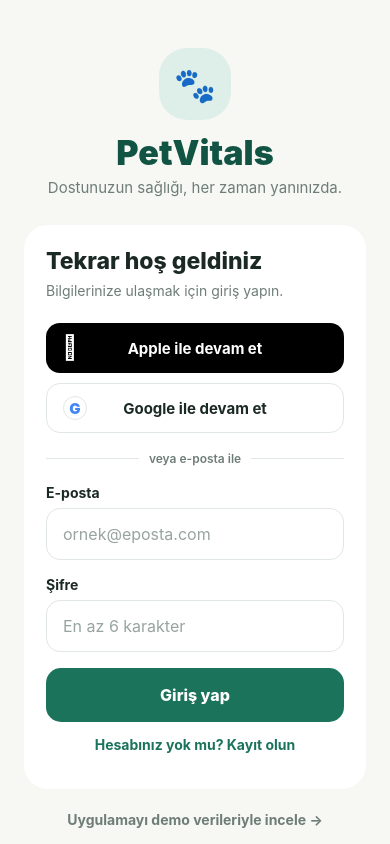
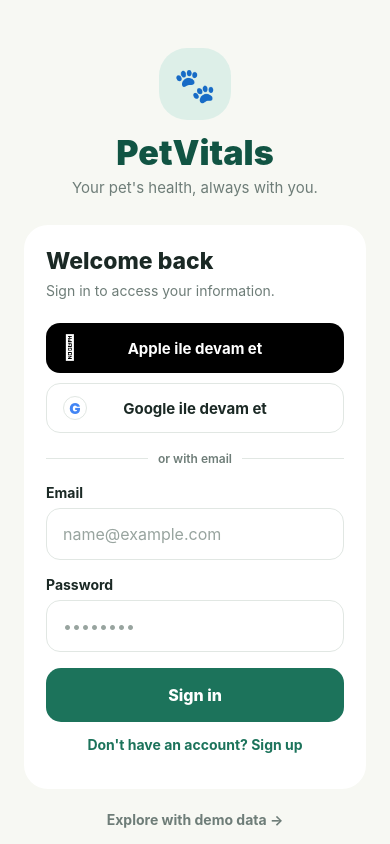
Before and after one commit to tarikokbinoglu17/PetVitals, a React Native app: screen / in a window 390 px wide. Built offline with nearby package versions, Linux system fonts and the light colour scheme; no server answers; what expo-notifications, expo-web-browser would draw is missing.

Commit message:
Localize authentication screen

```diff
--- a/src/screens/AuthScreen.tsx
+++ b/src/screens/AuthScreen.tsx
@@ -1,78 +1,53 @@
 import React, { useState } from 'react';
 import { Alert, KeyboardAvoidingView, Platform, ScrollView, StyleSheet, Text, Pressable, View } from 'react-native';
 import { useAuth } from '../context/AuthContext';
+import { usePreferences } from '../context/PreferencesContext';
 import { FormField } from '../components/FormField';
 import { PrimaryButton } from '../components/PrimaryButton';
 import { SocialAuthButtons } from '../components/SocialAuthButtons';
 import type { SocialProvider } from '../lib/socialAuth';
+import { t } from '../lib/i18n';
 import { colors } from '../theme';
 
 export function AuthScreen() {
+  const { language } = usePreferences();
   const [register, setRegister] = useState(false);
-  const [name, setName] = useState('');
-  const [email, setEmail] = useState('');
-  const [password, setPassword] = useState('');
-  const [busy, setBusy] = useState(false);
-  const [socialBusy, setSocialBusy] = useState<SocialProvider | null>(null);
-  const [error, setError] = useState('');
+  const [name, setName] = useState(''); const [email, setEmail] = useState(''); const [password, setPassword] = useState('');
+  const [busy, setBusy] = useState(false); const [socialBusy, setSocialBusy] = useState<SocialProvider | null>(null); const [error, setError] = useState('');
   const { signIn, signInWithSocial, signUp, enterDemo } = useAuth();
 
   const submit = async () => {
     setError('');
-    if (register && name.trim().length < 2) return setError('Adınız en az 2 karakter olmalı.');
-    if (!/^\S+@\S+\.\S+$/.test(email)) return setError('Geçerli bir e-posta adresi girin.');
-    if (password.length < 6) return setError('Şifre en az 6 karakter olmalı.');
-    setBusy(true);
-    const result = register ? await signUp(name, email, password) : await signIn(email, password);
-    setBusy(false);
-    if (result.error) setError(result.error);
-    if (result.message) Alert.alert('Kayıt tamamlandı', result.message);
+    if (register && name.trim().length < 2) return setError(language === 'tr' ? 'Adınız en az 2 karakter olmalı.' : language === 'de' ? 'Der Name muss mindestens 2 Zeichen lang sein.' : language === 'es' ? 'El nombre debe tener al menos 2 caracteres.' : 'Name must be at least 2 characters.');
+    if (!/^\S+@\S+\.\S+$/.test(email)) return setError(language === 'tr' ? 'Geçerli bir e-posta adresi girin.' : language === 'de' ? 'Bitte geben Sie eine gültige E-Mail-Adresse ein.' : language === 'es' ? 'Introduce un correo electrónico válido.' : 'Enter a valid email address.');
+    if (password.length < 6) return setError(language === 'tr' ? 'Şifre en az 6 karakter olmalı.' : language === 'de' ? 'Das Passwort muss mindestens 6 Zeichen lang sein.' : language === 'es' ? 'La contraseña debe tener al menos 6 caracteres.' : 'Password must be at least 6 characters.');
+    setBusy(true); const result = register ? await signUp(name, email, password) : await signIn(email, password); setBusy(false);
+    if (result.error) setError(result.error); if (result.message) Alert.alert(t(language, 'Hesap oluştur'), result.message);
   };
 
-  const submitSocial = async (provider: SocialProvider) => {
-    setError('');
-    setSocialBusy(provider);
-    const result = await signInWithSocial(provider);
-    setSocialBusy(null);
-    if (result.error) setError(result.error);
-    if (result.message) Alert.alert('Giriş seçeneği hazır', result.message);
-  };
+  const submitSocial = async (provider: SocialProvider) => { setError(''); setSocialBusy(provider); const result = await signInWithSocial(provider); setSocialBusy(null); if (result.error) setError(result.error); if (result.message) Alert.alert('PetVitals', result.message); };
 
   return (
     <KeyboardAvoidingView behavior={Platform.OS === 'ios' ? 'padding' : undefined} style={styles.root}>
       <ScrollView contentContainerStyle={styles.content} keyboardShouldPersistTaps="handled">
         <View style={styles.logo}><Text style={styles.logoIcon}>🐾</Text></View>
-        <Text style={styles.brand}>PetVitals</Text>
-        <Text style={styles.tagline}>Dostunuzun sağlığı, her zaman yanınızda.</Text>
+        <Text style={styles.brand}>PetVitals</Text><Text style={styles.tagline}>{t(language, 'Dostunuzun sağlığı, her zaman yanınızda.')}</Text>
         <View style={styles.card}>
-          <Text style={styles.title}>{register ? 'Hesap oluştur' : 'Tekrar hoş geldiniz'}</Text>
-          <Text style={styles.subtitle}>{register ? 'Evcil dostlarınızı takip etmeye başlayın.' : 'Bilgilerinize ulaşmak için giriş yapın.'}</Text>
+          <Text style={styles.title}>{register ? t(language, 'Hesap oluştur') : t(language, 'Tekrar hoş geldiniz')}</Text>
+          <Text style={styles.subtitle}>{register ? t(language, 'Evcil dostlarınızı takip etmeye başlayın.') : t(language, 'Bilgilerinize ulaşmak için giriş yapın.')}</Text>
           <SocialAuthButtons busyProvider={socialBusy} disabled={busy} onPress={submitSocial} />
-          <View style={styles.divider}>
-            <View style={styles.dividerLine} />
-            <Text style={styles.dividerText}>veya e-posta ile</Text>
-            <View style={styles.dividerLine} />
-          </View>
-          {register ? <FormField autoCapitalize="words" label="Ad soyad" onChangeText={setName} placeholder="Adınız Soyadınız" value={name} /> : null}
-          <FormField autoCapitalize="none" autoComplete="email" keyboardType="email-address" label="E-posta" onChangeText={setEmail} placeholder="ornek@eposta.com" value={email} />
-          <FormField autoCapitalize="none" autoComplete={register ? 'new-password' : 'current-password'} label="Şifre" onChangeText={setPassword} placeholder="En az 6 karakter" secureTextEntry value={password} />
+          <View style={styles.divider}><View style={styles.dividerLine} /><Text style={styles.dividerText}>{t(language, 'veya e-posta ile')}</Text><View style={styles.dividerLine} /></View>
+          {register ? <FormField autoCapitalize="words" label={t(language, 'Ad soyad')} onChangeText={setName} placeholder={t(language, 'Ad soyad')} value={name} /> : null}
+          <FormField autoCapitalize="none" autoComplete="email" keyboardType="email-address" label={t(language, 'E-posta')} onChangeText={setEmail} placeholder="name@example.com" value={email} />
+          <FormField autoCapitalize="none" autoComplete={register ? 'new-password' : 'current-password'} label={t(language, 'Şifre')} onChangeText={setPassword} placeholder="••••••••" secureTextEntry value={password} />
           {error ? <Text accessibilityRole="alert" style={styles.error}>{error}</Text> : null}
-          <PrimaryButton loading={busy} onPress={submit} title={register ? 'Kayıt ol' : 'Giriş yap'} />
-          <Pressable onPress={() => { setRegister(!register); setError(''); }} style={styles.switch}>
-            <Text style={styles.switchText}>{register ? 'Zaten hesabınız var mı? Giriş yapın' : 'Hesabınız yok mu? Kayıt olun'}</Text>
-          </Pressable>
+          <PrimaryButton loading={busy} onPress={submit} title={register ? t(language, 'Kayıt ol') : t(language, 'Giriş yap')} />
+          <Pressable onPress={() => { setRegister(!register); setError(''); }} style={styles.switch}><Text style={styles.switchText}>{register ? t(language, 'Zaten hesabınız var mı? Giriş yapın') : t(language, 'Hesabınız yok mu? Kayıt olun')}</Text></Pressable>
         </View>
-        <Pressable accessibilityRole="button" onPress={enterDemo}><Text style={styles.demo}>Uygulamayı demo verileriyle incele →</Text></Pressable>
+        <Pressable accessibilityRole="button" onPress={enterDemo}><Text style={styles.demo}>{t(language, 'Uygulamayı demo verileriyle incele →')}</Text></Pressable>
       </ScrollView>
     </KeyboardAvoidingView>
   );
 }
 
-const styles = StyleSheet.create({
-  root: { backgroundColor: colors.background, flex: 1 }, content: { flexGrow: 1, justifyContent: 'center', padding: 24, paddingVertical: 48 },
-  logo: { alignItems: 'center', alignSelf: 'center', backgroundColor: colors.primarySoft, borderRadius: 28, height: 72, justifyContent: 'center', width: 72 }, logoIcon: { fontSize: 34 },
-  brand: { color: colors.primaryDark, fontSize: 34, fontWeight: '900', marginTop: 12, textAlign: 'center' }, tagline: { color: colors.muted, fontSize: 15, marginBottom: 28, marginTop: 5, textAlign: 'center' },
-  card: { backgroundColor: colors.surface, borderRadius: 24, padding: 22 }, title: { color: colors.text, fontSize: 23, fontWeight: '800' }, subtitle: { color: colors.muted, lineHeight: 20, marginBottom: 22, marginTop: 6 },
-  divider: { alignItems: 'center', flexDirection: 'row', gap: 10, marginVertical: 18 }, dividerLine: { backgroundColor: colors.border, flex: 1, height: 1 }, dividerText: { color: colors.muted, fontSize: 12, fontWeight: '600' },
-  error: { color: colors.danger, fontSize: 13, marginBottom: 12 }, switch: { alignItems: 'center', padding: 14 }, switchText: { color: colors.primary, fontWeight: '700' }, demo: { color: colors.muted, fontWeight: '700', marginTop: 22, textAlign: 'center' },
-});
+const styles = StyleSheet.create({ root: { backgroundColor: colors.background, flex: 1 }, content: { flexGrow: 1, justifyContent: 'center', padding: 24, paddingVertical: 48 }, logo: { alignItems: 'center', alignSelf: 'center', backgroundColor: colors.primarySoft, borderRadius: 28, height: 72, justifyContent: 'center', width: 72 }, logoIcon: { fontSize: 34 }, brand: { color: colors.primaryDark, fontSize: 34, fontWeight: '900', marginTop: 12, textAlign: 'center' }, tagline: { color: colors.muted, fontSize: 15, marginBottom: 28, marginTop: 5, textAlign: 'center' }, card: { backgroundColor: colors.surface, borderRadius: 24, padding: 22 }, title: { color: colors.text, fontSize: 23, fontWeight: '800' }, subtitle: { color: colors.muted, lineHeight: 20, marginBottom: 22, marginTop: 6 }, divider: { alignItems: 'center', flexDirection: 'row', gap: 10, marginVertical: 18 }, dividerLine: { backgroundColor: colors.border, flex: 1, height: 1 }, dividerText: { color: colors.muted, fontSize: 12, fontWeight: '600' }, error: { color: colors.danger, fontSize: 13, marginBottom: 12 }, switch: { alignItems: 'center', padding: 14 }, switchText: { color: colors.primary, fontWeight: '700' }, demo: { color: colors.muted, fontWeight: '700', marginTop: 22, textAlign: 'center' } });
```
